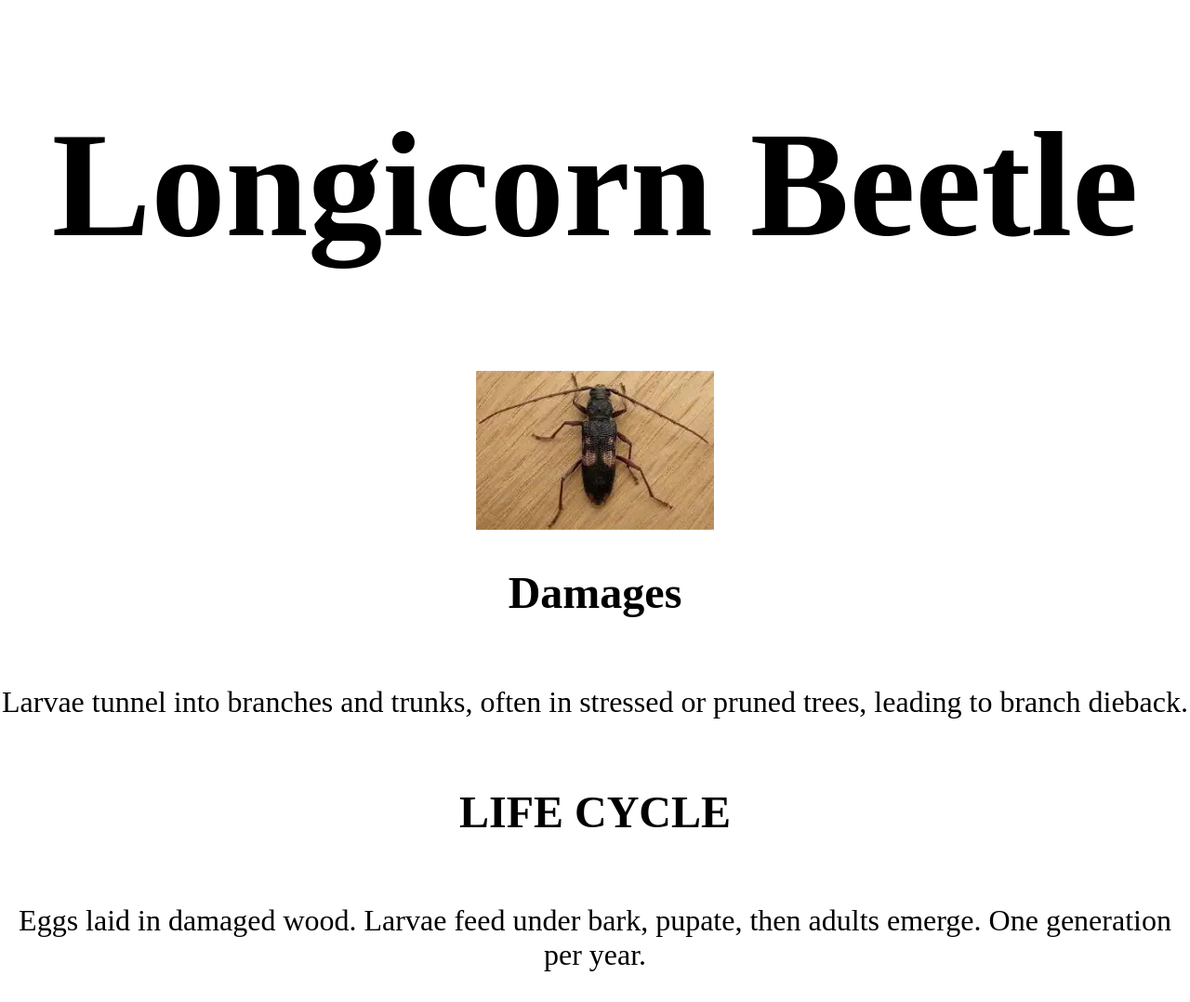
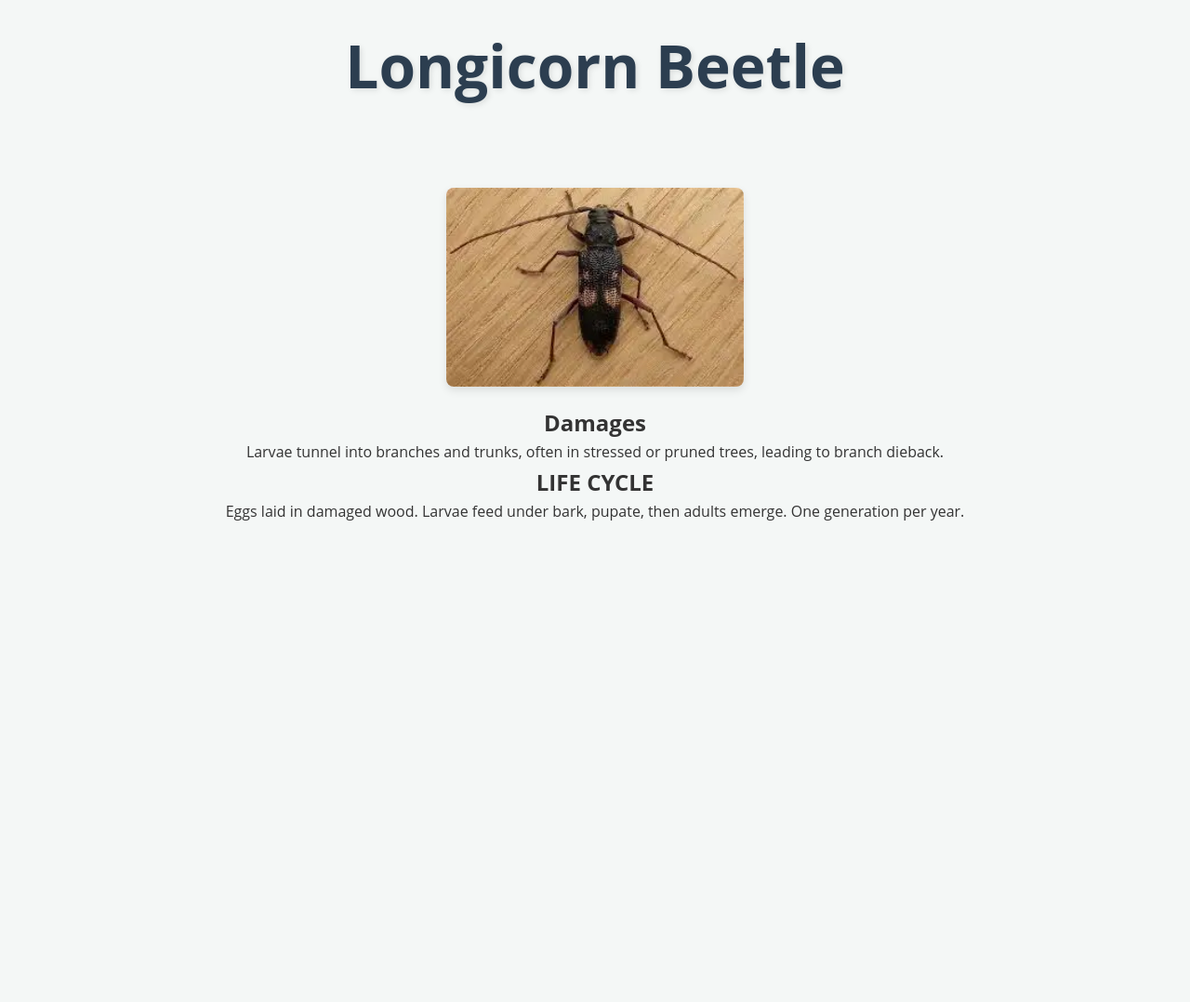
Before and after one commit to Faiyaz197023/Mango, a Django app: page /pest_detail/longicorn-beetle/ in a window 1280 px wide. Shown: the whole page at 93% size. After the commit the page ends 560 px from the top, so only its background shows below. Run offline with Django 5.2, Linux system fonts and the light colour scheme.

Commit message:
Update pest_details.css

```diff
--- a/Mango_app/static/css/pest_details.css
+++ b/Mango_app/static/css/pest_details.css
@@ -1,22 +1,52 @@
-body {
-    margin:0;
-    font-family: 'Times New Roman', Times, serif;
-}
+/* Global reset for consistency */
+* {
+    box-sizing: border-box;
+    margin: 0;
+    padding: 0;
+  }
 
-main {
+  /* Base styling */
+  body {
+    font-family: 'Open Sans', sans-serif;
+    background-color: #f4f7f6;
+    color: #333;
+    line-height: 1.6;
+    padding: 20px;
+  }
 
-    display:flex;
-    flex-direction:column;
-    align-items:center;
-    font-size:2rem;
-    justify-content:center;
-    text-align:center;
-}
-header {
-    text-align:center;
-    font-size:5rem;
-}
-img {
-    width:20%;
-    aspect-ratio:3/2;
-}
+  /* Main container styling */
+  main {
+    max-width: 1200px;
+    margin: auto;
+    padding: 40px;
+    display: flex;
+    flex-direction: column;
+    align-items: center;
+    text-align: center;
+  }
+
+  /* Header styling */
+  header {
+    text-align: center;
+    margin-bottom: 20px;
+    font-size: 2rem;
+    font-weight: 700;
+    color: #2c3e50;
+    text-shadow: 2px 2px 6px rgba(0, 0, 0, 0.1);
+  }
+
+  /* Image styling */
+  img {
+    width: 100%;
+    max-width: 20rem;
+    aspect-ratio: 3 / 2;
+    border-radius: 8px;
+    box-shadow: 0 4px 10px rgba(0, 0, 0, 0.1);
+    margin: 20px 0;
+    transition: transform 0.3s ease, box-shadow 0.3s ease;
+  }
+
+  img:hover {
+    transform: scale(1.05);
+    box-shadow: 0 6px 15px rgba(0, 0, 0, 0.15);
+  }
```
